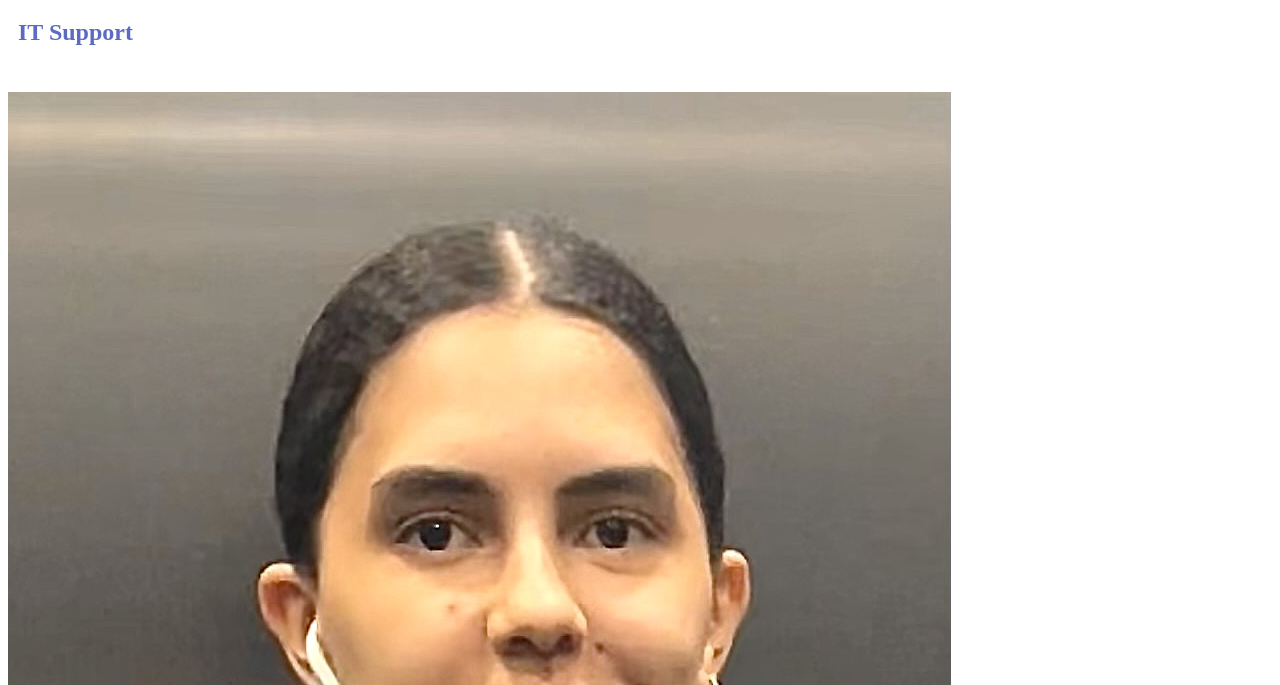
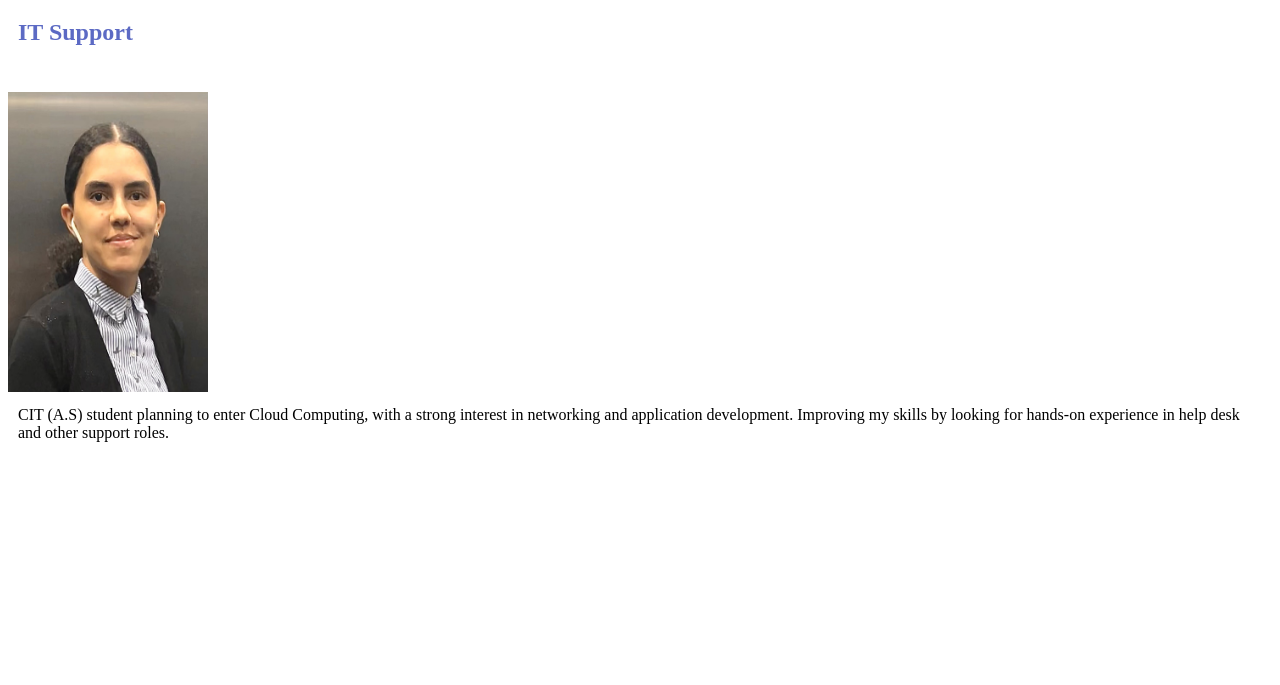
Before and after one commit to This-Corvid/personalwebsite, a plain HTML site: page index.html in a window 1280 px wide. Shown: the part 115-800 px from the top of the page. Drawn offline with Linux system fonts and the light colour scheme.

Commit message:
Update styles.css
added resize

```diff
--- a/styles.css
+++ b/styles.css
@@ -4,6 +4,11 @@ body{
 }
 .title {
 	color: #5C6AC4;
+}
+
+.profile {
+ width: 200px;
+  height: 300px;
 }
 h2, p {
   margin: 10px;
```
